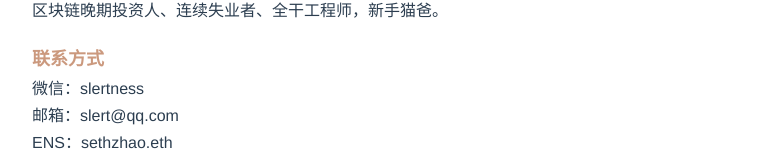
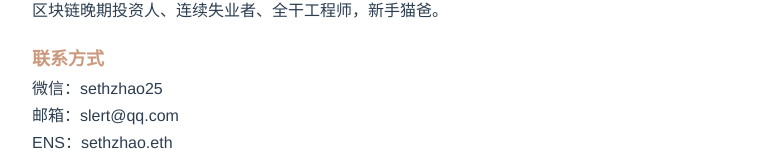
Before and after one commit to sethzhao/sethzhao, a Vue app: page / in a window 1280 px wide. Shown: the part 337-502 px from the top of the page, without its empty margins (257-1021 px from the left). Built offline with nearby package versions, Linux system fonts and the light colour scheme.

Commit message:
change wechat

```diff
--- a/src/pages/Home.vue
+++ b/src/pages/Home.vue
@@ -11,7 +11,7 @@
 
     <section class="contact">
       <h2>联系方式</h2>
-      <div>微信：slertness</div>
+      <div>微信：sethzhao25</div>
       <div>邮箱：slert@qq.com</div>
       <div>ENS：sethzhao.eth</div>
     </section>
```
